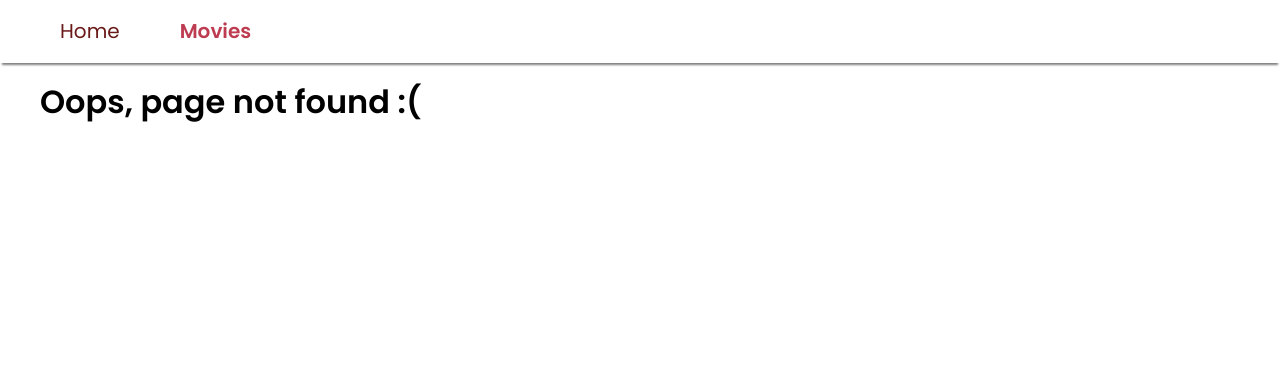
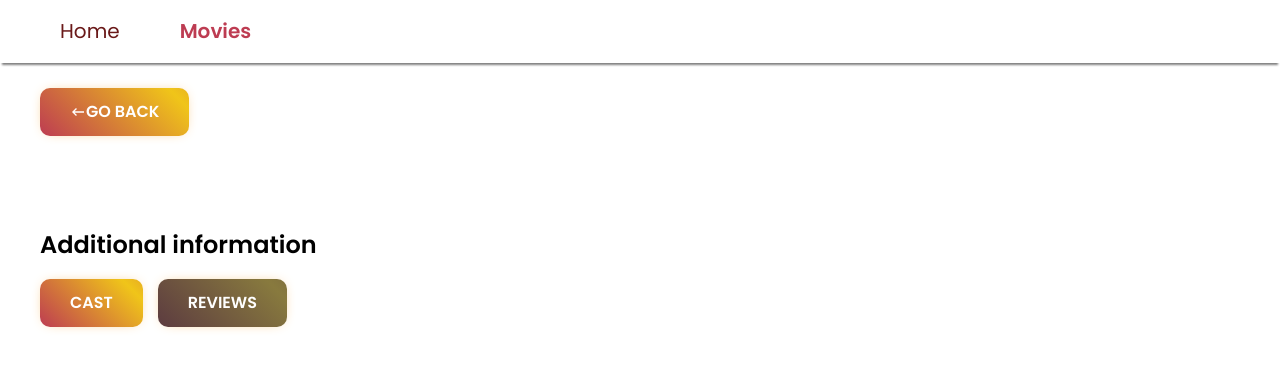
Before and after one commit to Knirta/goit-movies, a React (Vite) app: page /movies/1/cast in a window 1280 px wide. Before the commit this address had no page. Shown: the top 370 px of the page. Built offline with nearby package versions, Linux system fonts and the light colour scheme; no server answers.

Commit message:
add Cast and Review nested routes

```diff
--- a/src/App.jsx
+++ b/src/App.jsx
@@ -4,6 +4,8 @@ import HomePage from "./pages/HomePage";
 import MoviesPage from "./pages/MoviesPage";
 import MovieDetailsPage from "./pages/MovieDetailsPage";
 import NotFoundPage from "./pages/NotFoundPage";
+import MovieCast from "./components/MovieCast";
+import MovieReviews from "./components/MovieReviews";
 
 const App = () => {
   return (
@@ -12,7 +14,10 @@ const App = () => {
       <Routes>
         <Route path="/" element={<HomePage />} />
         <Route path="/movies" element={<MoviesPage />} />
-        <Route path="/movies/:movieId" element={<MovieDetailsPage />} />
+        <Route path="/movies/:movieId" element={<MovieDetailsPage />}>
+          <Route path="cast" element={<MovieCast />}></Route>
+          <Route path="reviews" element={<MovieReviews />}></Route>
+        </Route>
         <Route path="*" element={<NotFoundPage />} />
       </Routes>
     </>
--- /dev/null
+++ b/src/components/MovieCast/MovieCast.jsx
@@ -0,0 +1,43 @@
+import { useState, useEffect } from "react";
+import { useParams } from "react-router-dom";
+import movieAPI from "../../sevices/movies-api";
+import s from "./MovieCast.module.css";
+
+const MovieCast = () => {
+  const [actors, setActors] = useState([]);
+  const { movieId } = useParams();
+
+  useEffect(() => {
+    const getActors = async (movieId) => {
+      const cast = await movieAPI.fetchCastById(movieId);
+      setActors(cast);
+    };
+    getActors(movieId);
+  }, [movieId]);
+
+  return (
+    actors.length > 0 && (
+      <ul className={s.list}>
+        {actors.map((actor) => {
+          return (
+            <li key={actor.id} className={s.item}>
+              {actor.profile_path ? (
+                <img
+                  className={s.img}
+                  src={`https://image.tmdb.org/t/p/w500/${actor.profile_path}.jpg`}
+                  alt={actor.name}
+                />
+              ) : (
+                <span>photo not avaliable</span>
+              )}
+              <h2>{actor.name}</h2>
+              <p>{actor.character}</p>
+            </li>
+          );
+        })}
+      </ul>
+    )
+  );
+};
+
+export default MovieCast;
--- /dev/null
+++ b/src/components/MovieCast/MovieCast.module.css
@@ -0,0 +1,40 @@
+.list {
+  --items-per-row: 1;
+  --items-gap: 15px;
+}
+
+.list {
+  display: flex;
+  flex-wrap: wrap;
+  gap: var(--items-gap);
+}
+
+.item {
+  flex: 0 0
+    calc(
+      100% / var(--items-per-row) - var(--items-gap) *
+        (var(--items-per-row) - 1) / var(--items-per-row)
+    );
+  padding: 20px;
+  text-align: center;
+  box-shadow: 0 -1px 3px rgba(0, 0, 0, 0.12), 0 1px 1px rgba(0, 0, 0, 0.14),
+    0 2px 1px rgba(0, 0, 0, 0.2);
+}
+
+@media only screen and (540px < width < 768px) {
+  .list {
+    --items-per-row: 2;
+  }
+}
+
+@media only screen and (768px < width < 1024px) {
+  .list {
+    --items-per-row: 3;
+  }
+}
+
+@media only screen and (width >= 1024px) {
+  .list {
+    --items-per-row: 4;
+  }
+}
--- /dev/null
+++ b/src/components/MovieCast/index.js
@@ -0,0 +1 @@
+export { default } from "./MovieCast";
--- /dev/null
+++ b/src/components/MovieReviews/MovieReviews.jsx
@@ -0,0 +1,31 @@
+import { useState, useEffect } from "react";
+import { useParams } from "react-router-dom";
+import movieAPI from "../../sevices/movies-api";
+import s from "./MovieReviews.module.css";
+
+const MovieReviews = () => {
+  const [reviews, setReviews] = useState([]);
+  const { movieId } = useParams();
+
+  useEffect(() => {
+    const getReviews = async (movieId) => {
+      const reviews = await movieAPI.fetchReviewsById(movieId);
+      setReviews(reviews);
+    };
+    getReviews(movieId);
+  }, [movieId]);
+  return reviews.length > 0 ? (
+    <ul>
+      {reviews.map(({ id, author, content }) => (
+        <li key={id} className={s.item}>
+          <p className={s.author}>Author: {author}</p>
+          <p>{content}</p>
+        </li>
+      ))}
+    </ul>
+  ) : (
+    <p>The are no reviews yet</p>
+  );
+};
+
+export default MovieReviews;
--- /dev/null
+++ b/src/components/MovieReviews/MovieReviews.module.css
@@ -0,0 +1,11 @@
+.author {
+  font-weight: 500;
+  font-size: 20px;
+}
+
+.item {
+  padding: 15px;
+  margin-bottom: 10px;
+  box-shadow: 0px -1px 3px rgba(0, 0, 0, 0.12), 0px 1px 1px rgba(0, 0, 0, 0.14),
+    0px 2px 1px rgba(0, 0, 0, 0.2);
+}
--- /dev/null
+++ b/src/components/MovieReviews/index.js
@@ -0,0 +1 @@
+export { default } from "./MovieReviews";
--- a/src/pages/MovieDetailsPage/MovieDetailsPage.jsx
+++ b/src/pages/MovieDetailsPage/MovieDetailsPage.jsx
@@ -1,13 +1,20 @@
 import { useState, useEffect } from "react";
-import { useParams } from "react-router-dom";
+import { useParams, NavLink, Outlet, useLocation } from "react-router-dom";
 import Container from "../../components/Container";
 import { MdKeyboardBackspace } from "react-icons/md";
 import movies_API from "../../sevices/movies-api";
+import clsx from "clsx";
 import s from "./MovieDetailsPage.module.css";
+
+const buildLinkClass = ({ isActive }) => {
+  return clsx(s.btn, s.link, isActive && s.active);
+};
 
 const MovieDetailsPage = () => {
   const { movieId } = useParams();
   const [movie, setMovie] = useState(null);
+  const location = useLocation();
+  console.log(location);
 
   useEffect(() => {
     const getMovie = async () => {
@@ -41,6 +48,18 @@ const MovieDetailsPage = () => {
           </div>
         )}
       </section>
+      <section className={s.section}>
+        <h2>Additional information</h2>
+        <div className={s.tabs}>
+          <NavLink to="cast" className={buildLinkClass}>
+            Cast
+          </NavLink>
+          <NavLink to="reviews" className={buildLinkClass}>
+            Reviews
+          </NavLink>
+        </div>
+        <Outlet />
+      </section>
     </Container>
   );
 };
--- a/src/pages/MovieDetailsPage/MovieDetailsPage.module.css
+++ b/src/pages/MovieDetailsPage/MovieDetailsPage.module.css
@@ -46,3 +46,27 @@
 .title {
   font-size: 30px;
 }
+
+.btn.link {
+  display: inline-flex;
+  text-decoration: none;
+  background-image: linear-gradient(
+    45deg,
+    rgb(92, 59, 64) 0%,
+    rgb(136, 122, 62) 51%,
+    rgb(92, 59, 64) 100%
+  );
+}
+
+.link + .link {
+  margin-left: 15px;
+}
+
+.link.active {
+  background-image: linear-gradient(
+    45deg,
+    rgb(189, 60, 82) 0%,
+    rgb(240, 197, 25) 51%,
+    rgb(189, 60, 82) 100%
+  );
+}
--- a/src/pages/MoviesPage/MoviesPage.jsx
+++ b/src/pages/MoviesPage/MoviesPage.jsx
@@ -1,11 +1,7 @@
 import Container from "../../components/Container";
 
 const MoviesPage = () => {
-  return (
-    <Container>
-      <h1>Movies page!</h1>
-    </Container>
-  );
+  <Container>Movie page!</Container>;
 };
 
 export default MoviesPage;
--- a/src/sevices/movies-api.js
+++ b/src/sevices/movies-api.js
@@ -15,6 +15,25 @@ const fetchMovieById = async (movieId) => {
   return data;
 };
 
-const api = { fetchTrendingMovies, fetchMovieById };
+const fetchCastById = async (movieId) => {
+  let { data: { cast } = [] } = await axios({
+    url: `/movie/${movieId}/credits`,
+  });
+  return cast;
+};
+
+const fetchReviewsById = async (movieId) => {
+  let { data: { results } = [] } = await axios({
+    url: `/movie/${movieId}/reviews`,
+  });
+  return results;
+};
+
+const api = {
+  fetchTrendingMovies,
+  fetchMovieById,
+  fetchCastById,
+  fetchReviewsById,
+};
 
 export default api;
```
